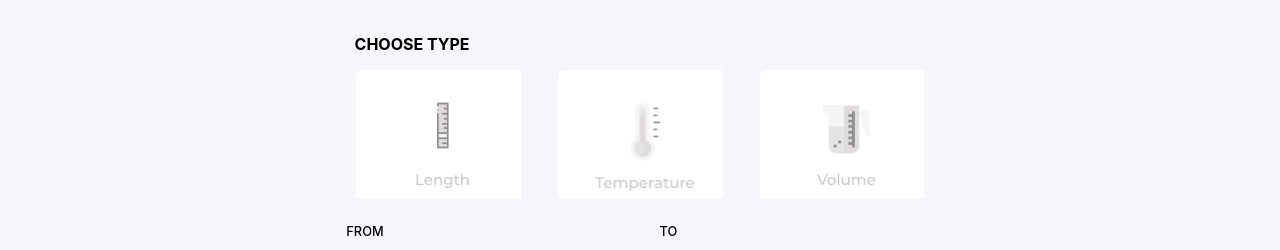
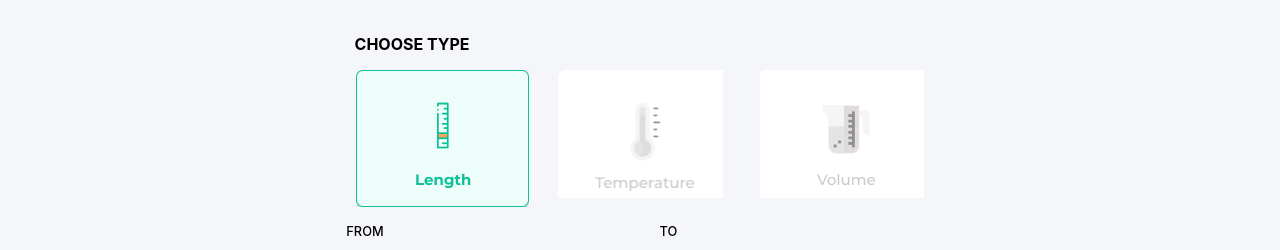
Before and after one commit to vai4411/QuantityMeasurementReact, a React (Create React App) app: page / in a window 1280 px wide. Shown: the part 163-413 px from the top of the page. Built offline with nearby package versions, Linux system fonts and the light colour scheme.

Commit message:
ADDED: used conditional rendering in quantity component

```diff
--- a/src/App.js
+++ b/src/App.js
@@ -18,16 +18,16 @@
   render(){
     var Units = [{
       unit:'Length',
-      icon: [Scale1,Scale,Scale],
+      icon:Scale1,
       subunits:['Kilometer','Meters','Centimeter','Millimeter','Micrometer','Mile','Foot','Inch']
     },
     {
       unit:'Tempreture',
-      icon: [Hot,Hot1,Hot],
+      icon:Hot1,
       subunits:['Celsius','Fahrenheit','Kelvin']},
       {
         unit:'Volume',
-        icon: [Beaker,Beaker,Beaker1],
+        icon:Beaker1,
         subunits:['Litres','Millilitres','Gallons']
       }];
 
--- a/src/components/quantity.jsx
+++ b/src/components/quantity.jsx
@@ -3,26 +3,35 @@
 
 class Quantity extends Component{
 
+
 	constructor(props){
 		super(props)
 		this.state={
 		  subunit : this.props.units[0].subunits,
-		  count : 0,
+		  isSelected : false,
 		}
 	  }
 
 	  changeSubunit = (id) => {
 		  this.setState({
 			  subunit : this.props.units[id].subunits,
-			  count : id
+			  isSelected : true
 		  })
 	  }
 
 	render(){
+		var result;
+		if(this.state.isSelected === true){
+		}
+		else{
+			result =<img src={this.props.units[0].icon}></img>
+		}
+
 		return(
 			<div>
 			<div className='quantity-button'>
 			<div className='length' tabIndex='0' onClick={() => this.changeSubunit(0)}>
+				{result}
 			</div>
 			<div className='tempreture' tabIndex='0' onClick={() => this.changeSubunit(1)}></div>
 			<div className='volume' tabIndex='0' onClick={() => this.changeSubunit(2)}></div>
```
